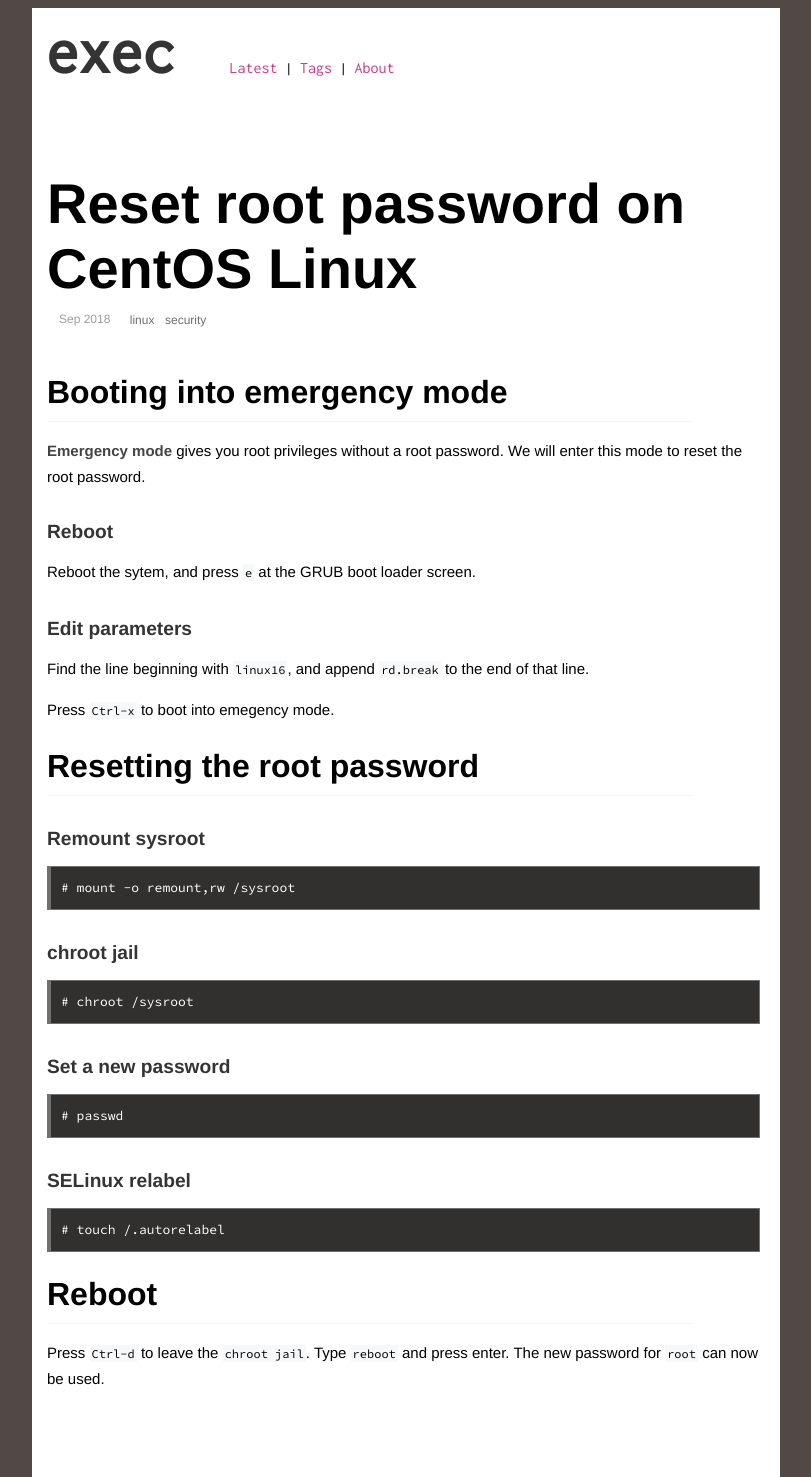
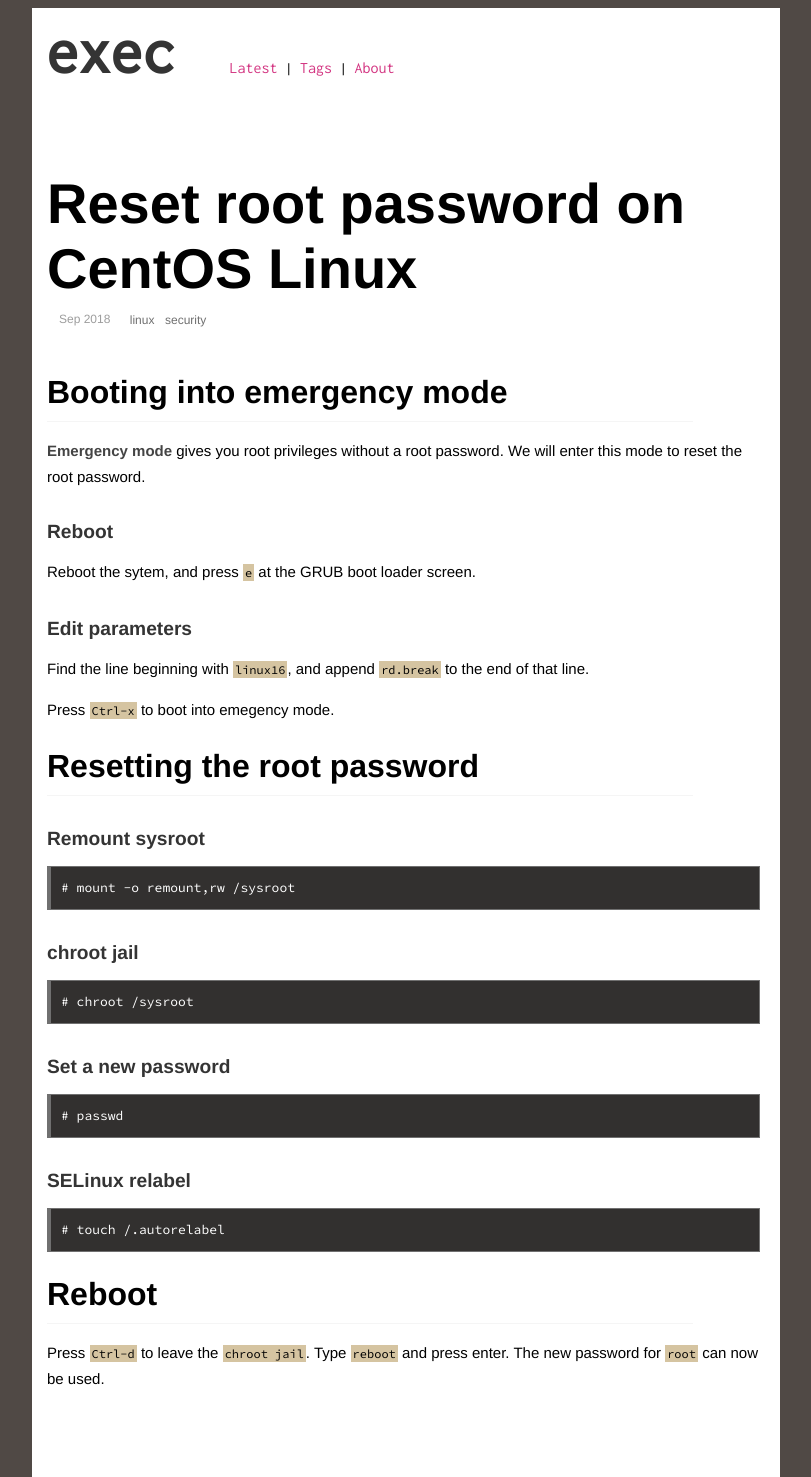
Before and after one commit to execas/execas.github.io, a Jekyll site: the page built from _posts/2018-09-03-reset-root-password-on-centos-linux.md, in a window 1280 px wide. Shown: the whole page, without its empty margins (234-1045 px from the left). Built offline with Jekyll 4.4.1, drawn with Linux system fonts in a browser that asks for light colours.

Commit message:
Update execas.css

```diff
--- a/css/execas.css
+++ b/css/execas.css
@@ -63,7 +63,8 @@
 }
 
 code {
-     background-color: #f6f8fa;
+     background-color: #d5c4a1;
+     /*background-color: #f6f8fa;*/
      font-family: "Source Code Pro", monospace;
      whitespace:normal;
      color:#000000;
```
